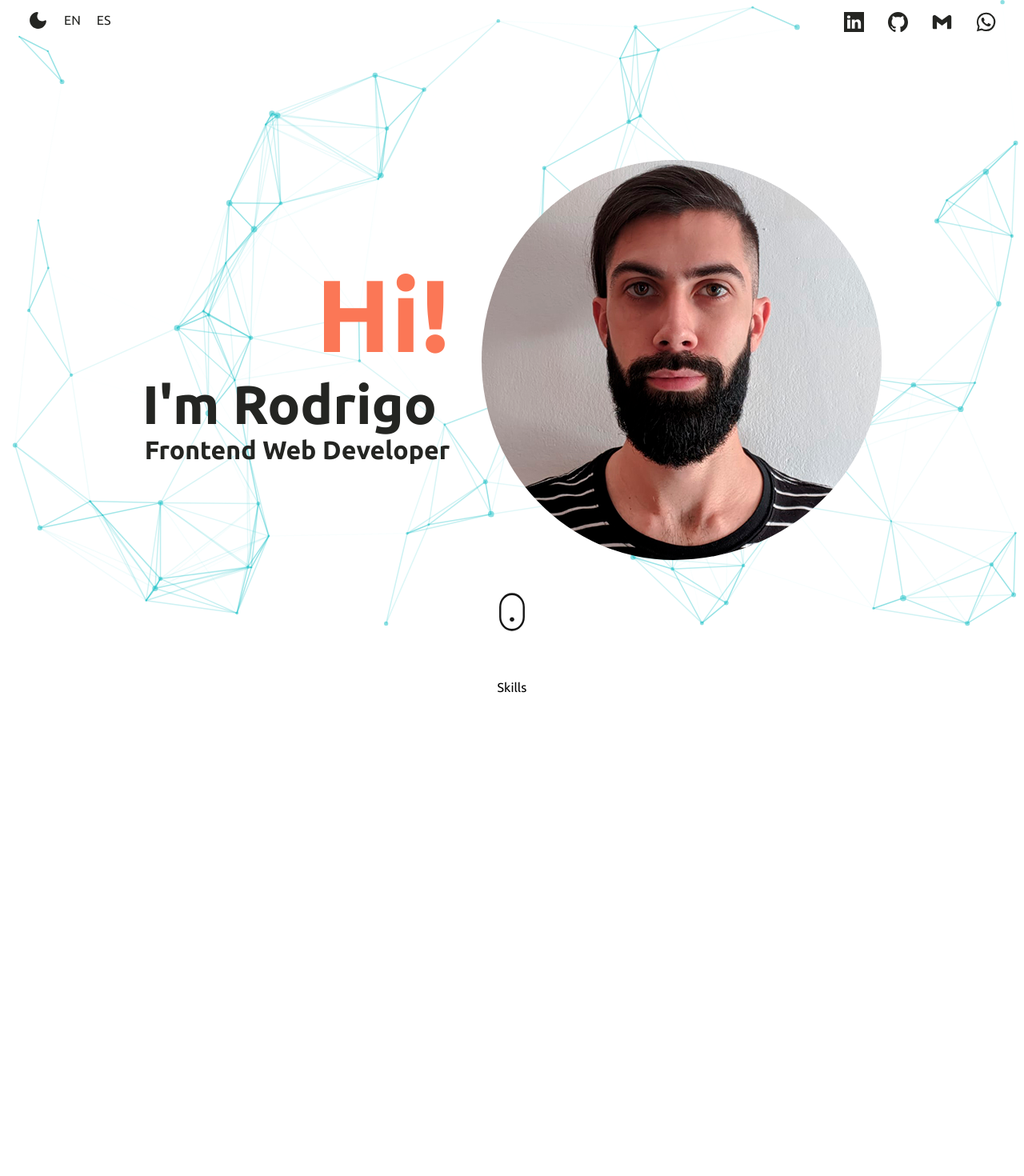
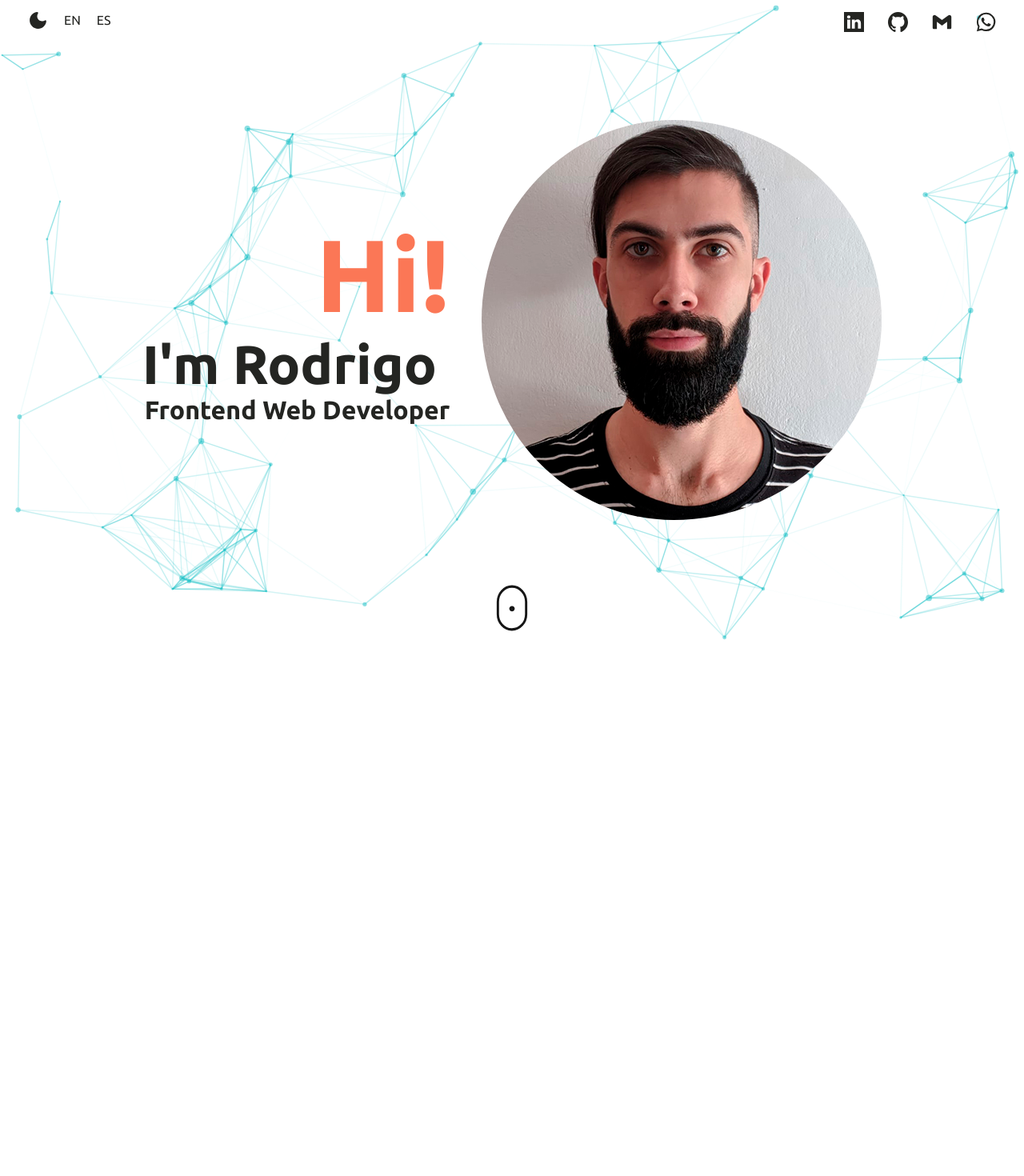
Before and after one commit to rcarlachiani/portfolio, a React (Vite) app: page / in a window 1280 px wide. Shown: the top 1470 px of the page at 80% size. After the commit the page ends 800 px from the top, so only its background shows below. Built offline with nearby package versions, Linux system fonts and the light colour scheme.

Commit message:
added styled-components, react tsparticles and styled the about component

```diff
--- a/package.json
+++ b/package.json
@@ -10,6 +10,7 @@
     "preview": "vite preview"
   },
   "dependencies": {
+    "framer-motion": "^10.12.16",
     "lottie-react": "^2.4.0",
     "react": "^18.2.0",
     "react-dom": "^18.2.0",
--- a/src/App.tsx
+++ b/src/App.tsx
@@ -25,29 +25,34 @@ function App() {
             backgroundcolor={darkTheme ? theme.colors.black : theme.colors.white}
           >
             <NavbarComponent setDarkTheme={setDarkTheme} setLanguage={setLanguage}/>
+            <ContainerFlex
+              flexdirection='column'
+              alignitems='center'
+              overflowy='auto'
+              overscrolly='contain'
+              scrollsnap='y mandatory'
+              width='100%'
+              height='100vh'
+              className='container'
+            >
               <Section>
                 <About />
               </Section>
               <Section>
-              <ContainerFlex height='100vh'>
-                Skills
-              </ContainerFlex>
+                <About />
               </Section>
               <Section>
-              <ContainerFlex height='100vh'>
-                Proyects
-              </ContainerFlex>
+                <About />
               </Section>
               <Section>
-              <ContainerFlex height='100vh'>
-                Experience
+                <About />
+              </Section>
             </ContainerFlex>
-            </Section>
             <ContainerFlex
               position='fixed'
               bottom='0'
               padding='10px 0px'
-              height='50px'
+              height='80px'
               justifycontent='center'
             >
               <Lottie animationData={darkTheme ? animationDataWhite : animationData} loop={true}/>
--- a/src/components/about/about.tsx
+++ b/src/components/about/about.tsx
@@ -1,4 +1,4 @@
-import { useContext } from "react"
+import { useContext, useRef } from "react"
 import { ContainerFlex, Title } from "../../styles/globalStyles"
 import { theme } from "../../theme/theme"
 import { ProfileImage } from "./aboutStyles"
@@ -8,6 +8,7 @@ import { SubtitleAboutNameEN, SubtitleAboutNameES, SubtitleAboutRoleEN, Subtitle
 const About = () => {
     const language = useContext(LanguageContext)
     const darkTheme = useContext(ThemeContext)
+    const headlineRef = useRef(null);
 
     return (
         <ContainerFlex
@@ -16,6 +17,7 @@ const About = () => {
             justifycontent='center'
             alignitems='center'
             flexdirectionmobile='column'
+            ref={headlineRef}
         >
             <ContainerFlex
                 flexdirection='column'
--- a/src/components/navbar/navbar.tsx
+++ b/src/components/navbar/navbar.tsx
@@ -24,6 +24,7 @@ const NavbarComponent = ({ setDarkTheme, setLanguage }: Props) => {
                 width='100%'
                 height='50px'
                 justifycontent='space-between'
+                padding='inherit'
             >
                 <ContainerFlex>
                     <NavbarItem
--- a/src/components/navbar/navbarStyles.tsx
+++ b/src/components/navbar/navbarStyles.tsx
@@ -37,6 +37,8 @@ interface PropsA {
 
 export const Navbar = styled.div<PropsNavbar>`
     display: flex;
+    position: absolute;
+    z-index: 3;
     flex-direction: ${(props) => props.flexdirection};
     justify-content: ${(props) => props.justifycontent};
     align-items: ${(props) => props.alignitems};
--- a/src/components/particlesBackground/particlesBackground.tsx
+++ b/src/components/particlesBackground/particlesBackground.tsx
@@ -9,15 +9,10 @@ const ParticlesBackground = () => {
         await loadFull(engine);
     }, []);
 
-    // const particlesLoaded = useCallback(async (container: Container | undefined) => {
-    //     await return container;
-    // }, []);
-
     return (
         <Particles
         id="tsparticles"
         init={particlesInit}
-        //loaded={particlesLoaded}
         options={{
             background: {
                 color: {
@@ -39,7 +34,7 @@ const ParticlesBackground = () => {
                 },
                 modes: {
                     push: {
-                        quantity: 6,
+                        quantity: 2,
                     },
                     repulse: {
                         distance: 100,
--- a/src/styles/globalStyles.tsx
+++ b/src/styles/globalStyles.tsx
@@ -23,6 +23,9 @@ interface PropsContainerFlex {
     paddingmobile?: string,
     border?: string,
     backgroundcolor?: string,
+    overflowy?: string,
+    overscrolly?: string,
+    scrollsnap?: string,
 }
 
 interface PropsSection {
@@ -57,6 +60,13 @@ export const ContainerFlex = styled.div<PropsContainerFlex>`
     padding: ${(props) => props.padding};
     border: ${(props) => props.border};
     background-color: ${(props) => props.backgroundcolor};
+    overflow-y: ${(props) => props.overflowy};
+    overscroll-behavior-y: ${(props) => props.overscrolly};
+    scroll-snap-type: ${(props) => props.scrollsnap};
+    scrollbar-width: none;
+    ::-webkit-scrollbar{
+      display: none;
+    }
 
     @media (max-width: 992px) {
         flex-direction: ${(props) => props.flexdirectiontablet};
@@ -72,9 +82,12 @@ export const ContainerFlex = styled.div<PropsContainerFlex>`
 
 export const Section = styled.section<PropsSection>`
     display: flex;
+    width: 100%;
+    height: 100vh;
     position: relative;
     z-index: 1;
     justify-content: ${(props) => props.justifycontent ? props.justifycontent : 'center'};
+    scroll-snap-align: center;
 `
 
 export const Text = styled.p<PropsText>`
--- a/src/styles/index.css
+++ b/src/styles/index.css
@@ -1,6 +1,7 @@
 * {
   padding: 0;
   margin: 0;
+  box-sizing: border-box;
 }
 
 .html, body {
```
Also changed, not shown: 1 other file (tests, documents, lock files or other folders). Lines whose indentation alone changed are shown as unchanged.
